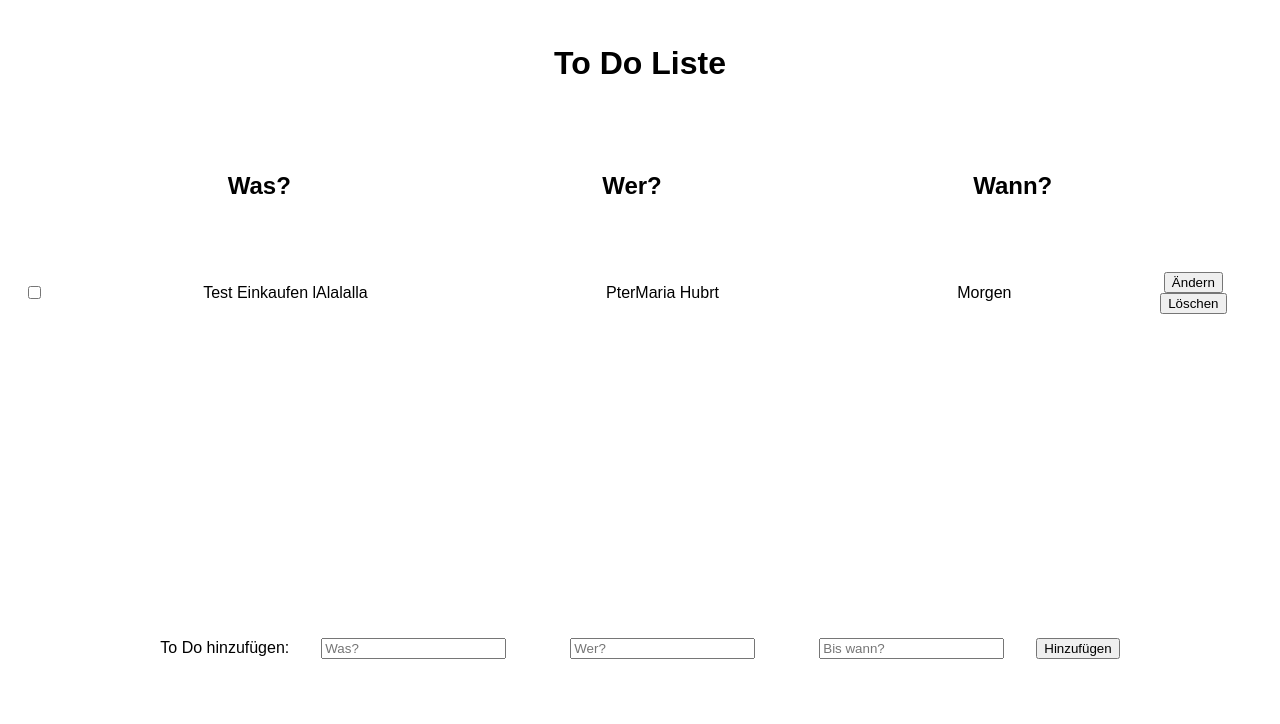
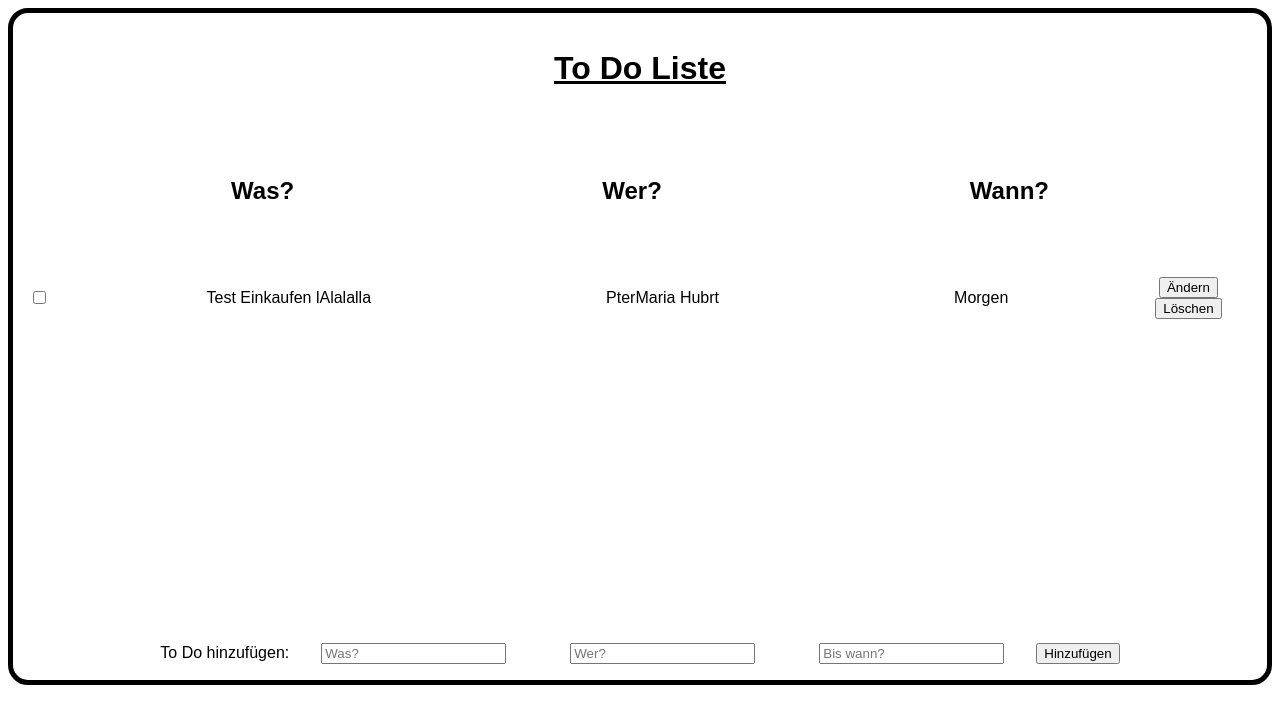
Before and after one commit to nightWolf666/react_toDoList_app, a React (Vite) app: page / in a window 1280 px wide. Shown: the top 724 px of the page. Built offline with nearby package versions, Linux system fonts and the light colour scheme.

Commit message:
CSS Kleinigkeiten vergessen

```diff
--- a/src/App.css
+++ b/src/App.css
@@ -2,8 +2,14 @@
   max-width: 1280px;
   margin: 0 auto;
   padding: 1rem;
+  border: 5px solid black;
+  border-radius: 20px;
   text-align: center;
   font-family: "Arial Rounded MT Bold", "Helvetica Rounded", Arial, sans-serif;
+}
+
+h1 {
+text-decoration: underline;
 }
 
 .heading-was-wer-wann {
--- a/src/App.jsx
+++ b/src/App.jsx
@@ -18,7 +18,6 @@ function App() {
 
   return (
     <>
-      <h1>To Do Liste</h1>
       <List />
       <Form />
     </>
--- a/src/components/List.jsx
+++ b/src/components/List.jsx
@@ -2,6 +2,7 @@ const List = () => {
 
     return (
         <>
+            <h1>To Do Liste</h1>
             <div class="heading-was-wer-wann">
                 <h2>Was?</h2>
                 <h2>Wer?</h2>
```
